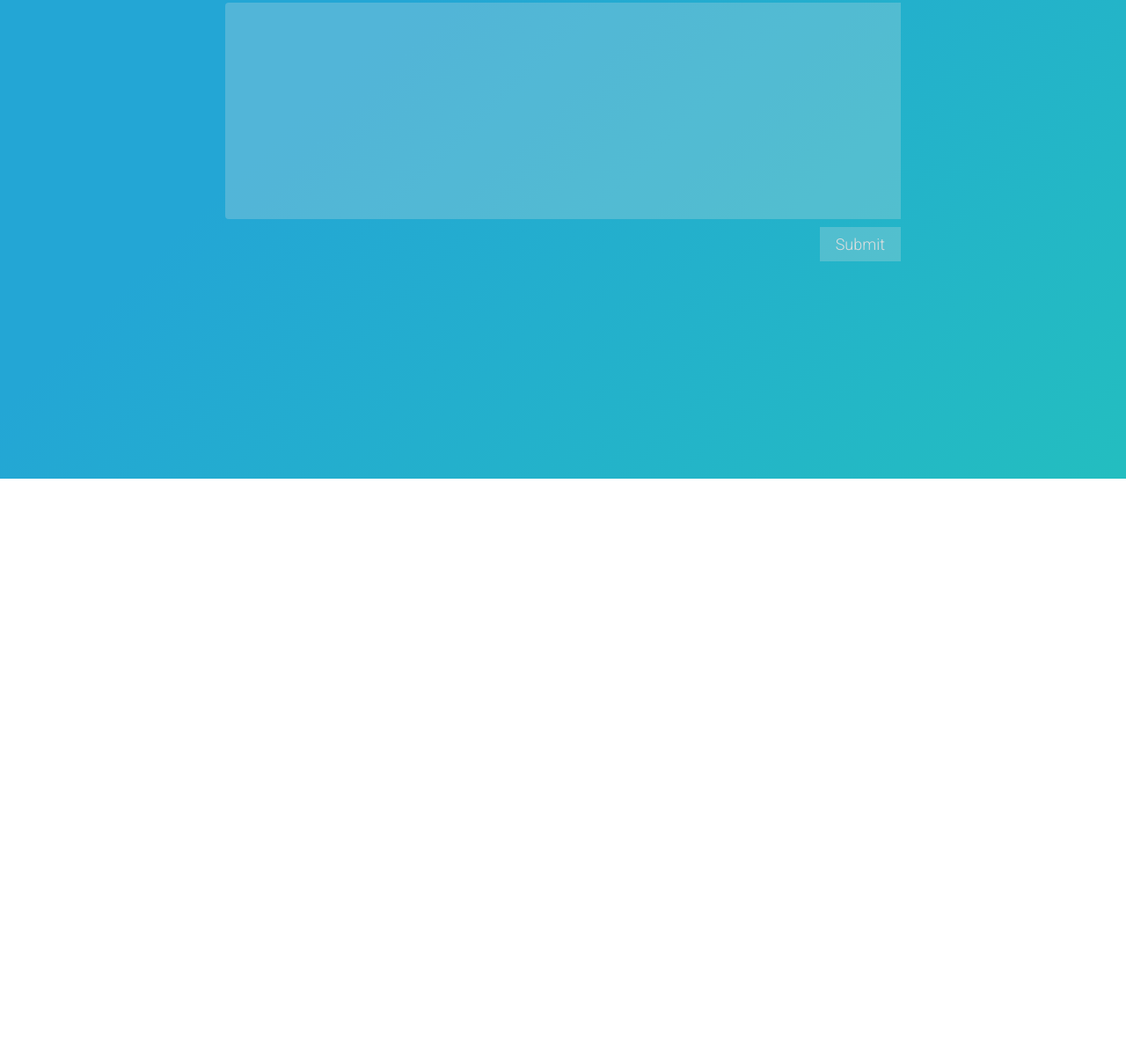
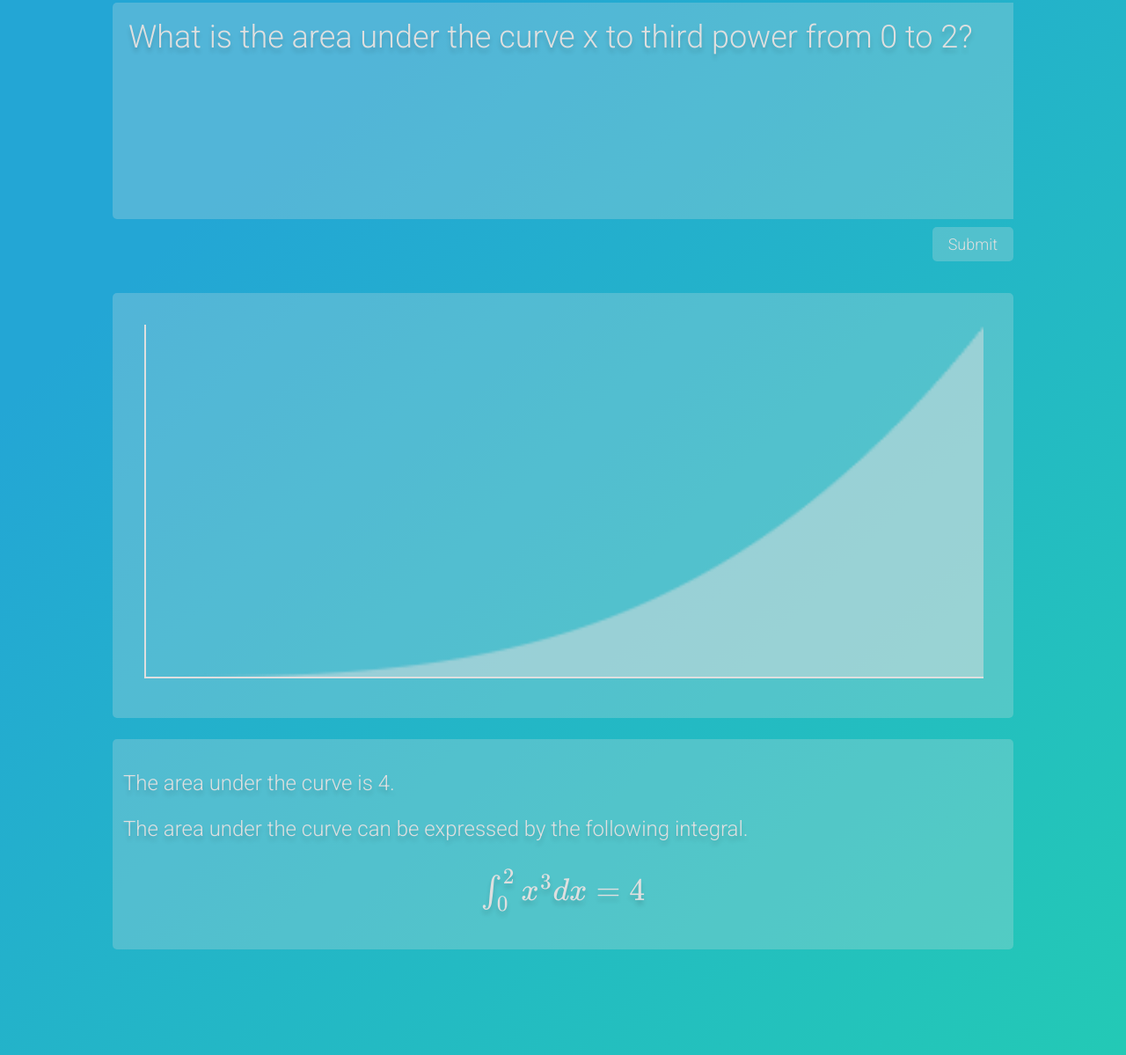
Before and after one commit to caleb-clark/Pythia, a plain HTML site: page index.html in a window 1280 px wide. Shown: the part 256-1455 px from the top of the page at 88% size. Before the commit the page ends 800 px from the top, so only its background shows below. Drawn offline with nearby package versions, Linux system fonts and the light colour scheme; some packages are replaced by stand-ins of ours.

Commit message:
added stuff for stage 1 turn in

```diff
--- a/index.html
+++ b/index.html
@@ -28,12 +28,45 @@
 	<div id="app">
 		<div id="form-wrapper">
 			<form id="form_">
-				<textarea id="text-area" name="userInput" cols="40" rows="5" maxlength="200" autofocus></textarea>
-				<input type="button" id="submit-button" value="Submit" onclick="userSubmit();">
+				<textarea id="text-area" name="userInput" cols="100" rows="5" maxlength="200" autofocus>What is the area under the curve x to third power from 0 to 2?</textarea>
+				<input type="button" id="submit-button" value="Submit" >
 			</form>
 		</div>
 
+		<div id="feedback-wrapper">
+			<div id="visual-rep-box">
+			<canvas id="visual-rep">
+
+			</canvas>
+
+			</div>
+
+			<div id="answer-box">
+			<div id="answer">
+				<p>The area under the curve is 4.</p>
+				<p>The area under the curve can be expressed by the following integral.</p>
+				<p id="math-expr">\( \int_0^2 x^3 dx = 4\)</p>
+			</div>
+			</div>
+
+		</div>
+
+
 	</div>
+	<script>
+		var canvas = document.getElementById("visual-rep");
+		var ctx = canvas.getContext("2d");
+		ctx.imageSmoothingEnabled = true;
+		var width = canvas.width;
+		var height = canvas.height;
+		ctx.fillStyle = "rgba(223, 223, 223, 0.5)";
+		for (var i = 0; i < width; i++) {
+			var x = i/width;
+			var y = height - (((x*x*x)) * height);
+			ctx.fillRect(i,y,1,height);
+		}
+
+	</script>
 	</div>
 
 
--- a/style.css
+++ b/style.css
@@ -112,7 +112,7 @@ h6 {
 
 #form-wrapper {
 	margin: 0 auto;
-	width: 75%;
+	width: 100%;
 	overflow: hidden;
 }
 
@@ -139,7 +139,7 @@ button:focus {
 	text-shadow: 0 5px 5px rgba(0,0,0,0.15);
 	border: none;
 	resize: none;
-	border-radius: 4px;
+	border-radius: 5px;
 	display: block;
 	margin: 0 auto;
 }
@@ -153,6 +153,7 @@ button:focus {
 	color: #DFDFDF;
 	font-size: 1.5em;
 	border: none;
+	border-radius: 5px;
 	padding-left: 1em;
 	padding-right: 1em;
 	padding-top: 0.5em;
@@ -170,3 +171,70 @@ button:focus {
 	background-color: rgba(223, 223, 223, 1);
 	cursor: pointer;
 }
+
+
+feedback-wrapper {
+
+	margin: 0 auto;
+	width: 100%;
+	overflow: hidden;
+
+}
+
+#visual-rep-box {
+
+	background-color: rgba(223, 223, 223, 0.25);
+	padding: 1em;
+	font-family: 'Roboto',sans-serif;
+	font-weight: 300;
+	color: #DFDFDF;
+	font-size: 3em;
+	text-shadow: 0 5px 5px rgba(0,0,0,0.15);
+	border: none;
+	resize: none;
+	border-radius: 5px;
+	display: block;
+	margin-top: 1em;
+
+}
+
+#visual-rep {
+	border-left-style: solid;
+	border-bottom-style: solid;
+    border-width: 2px;
+	border-color: #DFDFDF;
+	width: 100%;
+	height: 400px;
+}
+
+
+#answer-box {
+	background-color: rgba(223, 223, 223, 0.25);
+	padding: 0.5em;
+	font-family: 'Roboto',sans-serif;
+	font-weight: 300;
+	color: #DFDFDF;
+	font-size: 2em;
+	text-shadow: 0 5px 5px rgba(0,0,0,0.15);
+	border: none;
+	resize: none;
+	border-radius: 5px;
+	display: block;
+	margin-top: 1em;
+}
+
+#answer {
+
+}
+
+#math-expr {
+	font-size: 1.25em;
+	text-align: center;
+	transition: all 0.3s ease-in-out;
+
+}
+#math-expr:hover {
+	font-size: 1.5em;
+	cursor: pointer;
+	text-shadow: 0 10px 10px rgba(0,0,0,0.50);
+}
```
